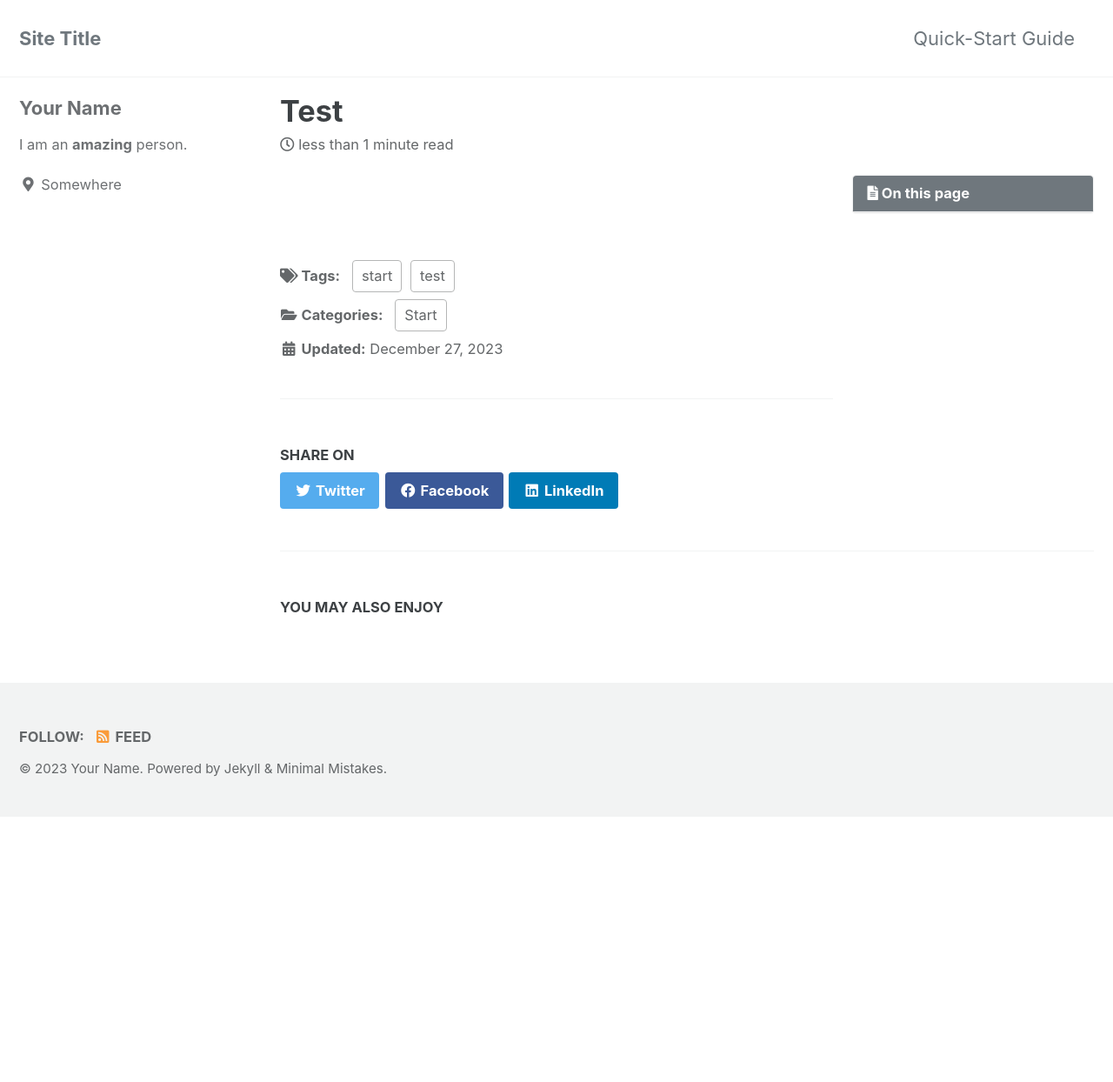
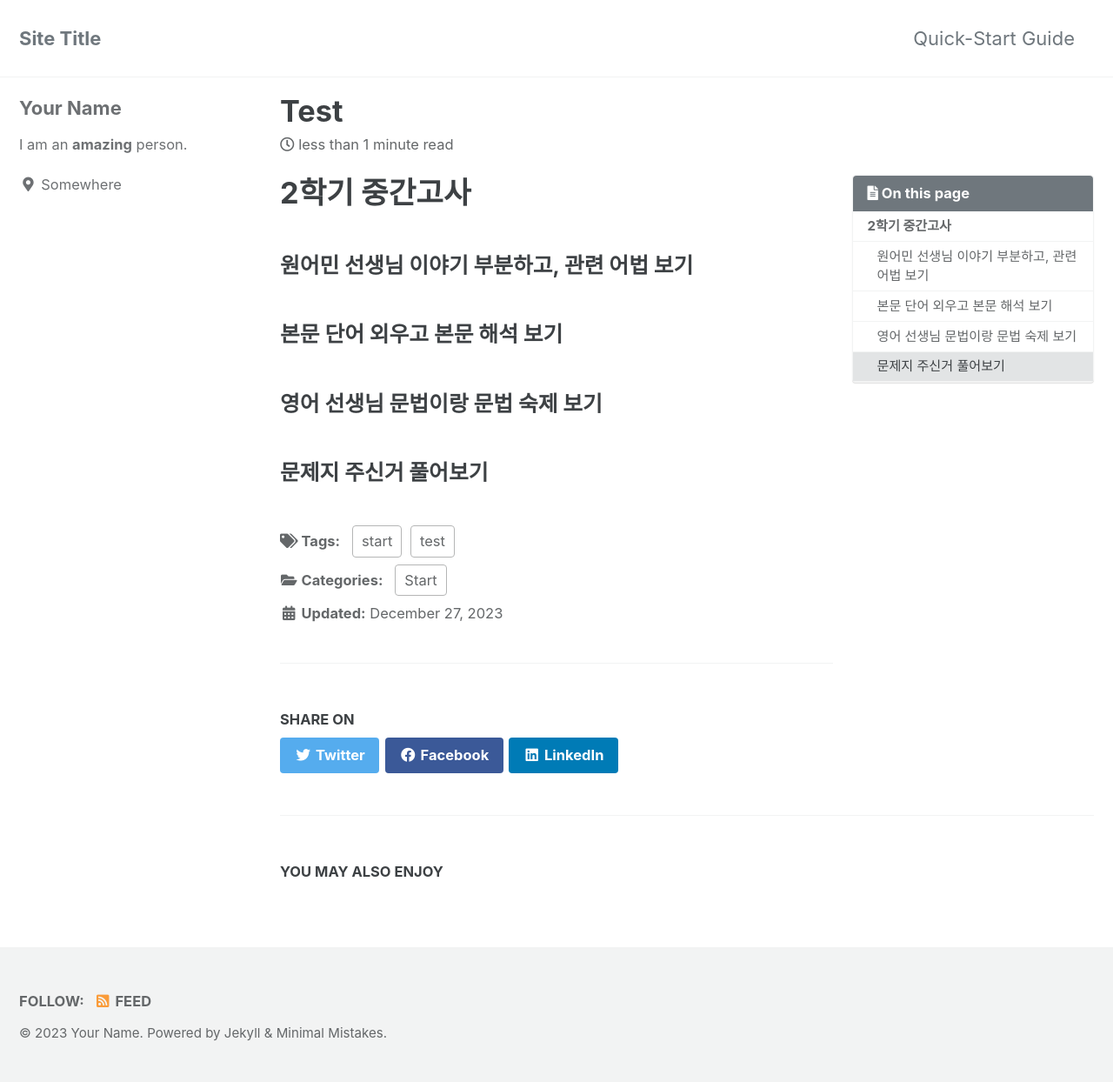
Before and after one commit to jjohmin/jjohmin.github.io, a Jekyll site: the page built from _posts/cate/2023-12-27-test.md, in a window 1280 px wide. Shown: the whole page at 87% size. Built offline with Jekyll 4.4.1, drawn with Linux system fonts in a browser that asks for light colours; cached includes are drawn as plain includes; before the commit the page ends 939 px from its top, so only the background shows below that.

Commit message:
start_test2

```diff
--- a/_posts/cate/2023-12-27-test.md
+++ b/_posts/cate/2023-12-27-test.md
@@ -13,3 +13,12 @@ toc_sticky : true
 date : 2023-12-27
 last_modified_at : 2023-12-27
 ---
+# 2학기 중간고사
+
+### 원어민 선생님 이야기 부분하고, 관련 어법 보기
+
+### 본문 단어 외우고 본문 해석 보기
+
+### 영어 선생님 문법이랑 문법 숙제 보기
+
+### 문제지 주신거 풀어보기
```
